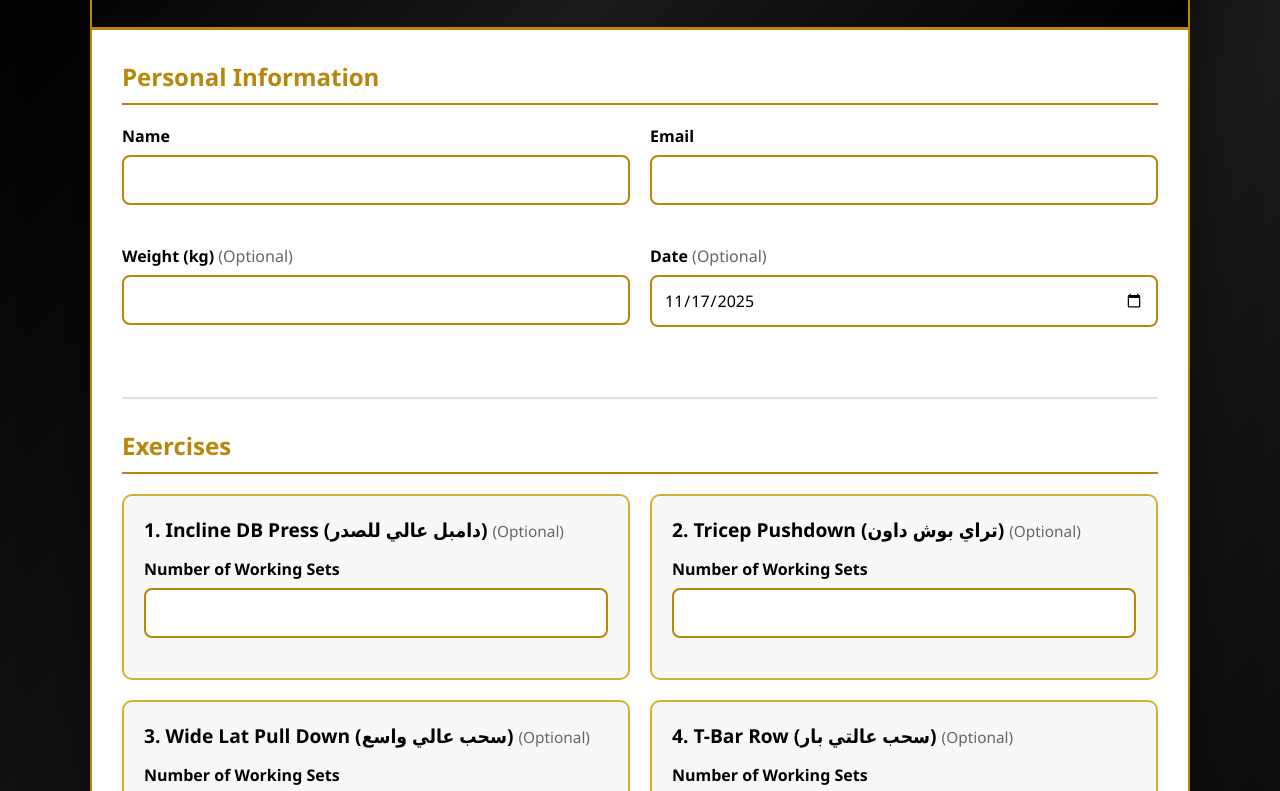
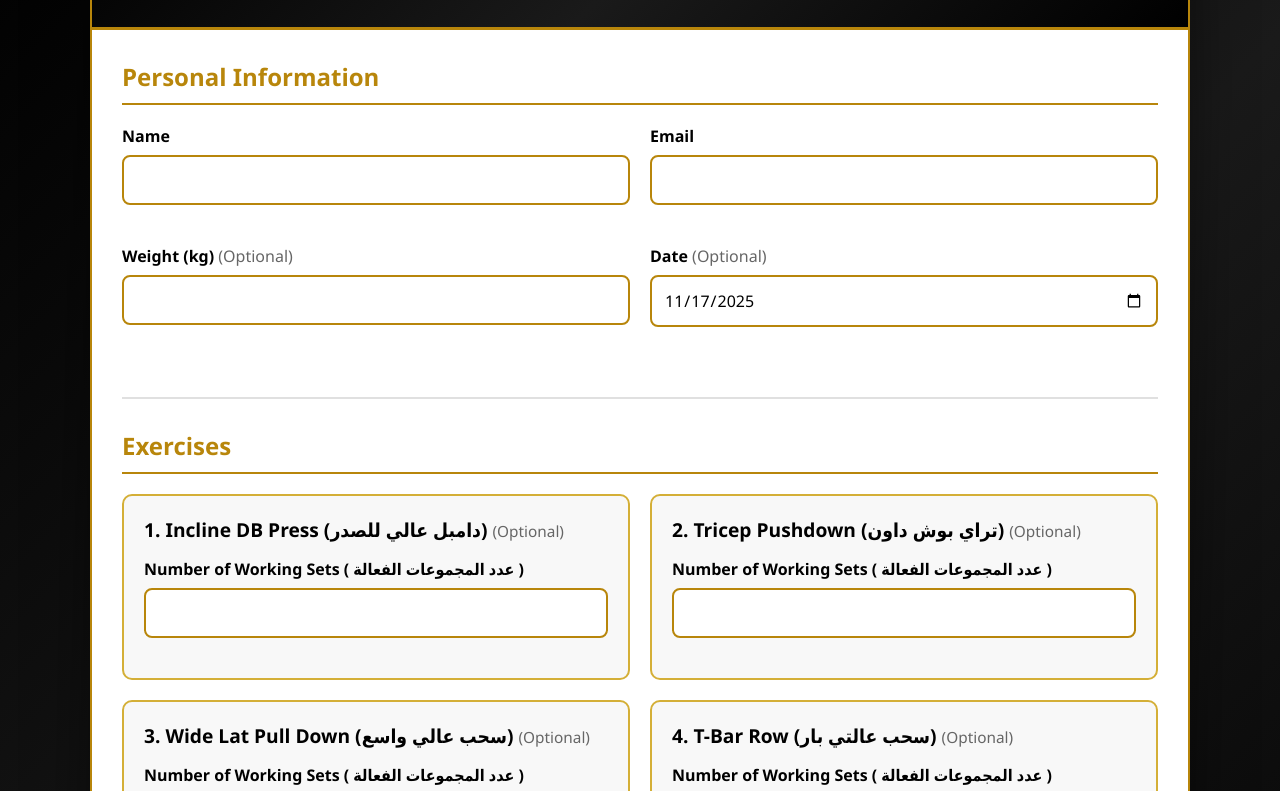
Before and after one commit to ahmedselmarasy-maker/coach-khaled-safwat, a website: page index.html in a window 1280 px wide. Shown: the part 132-923 px from the top of the page. Drawn offline with Linux system fonts and the light colour scheme.

Commit message:
Add Arabic translations to form labels: Number of Working Sets, Reps, and Weight

```diff
--- a/index.html
+++ b/index.html
@@ -49,7 +49,7 @@
                     <div class="exercise-group">
                         <h3>1. Incline DB Press (دامبل عالي للصدر) <span style="color: #666; font-weight: normal; font-size: 0.8em;">(Optional)</span></h3>
                         <div class="form-group">
-                            <label for="exercise1_sets">Number of Working Sets</label>
+                            <label for="exercise1_sets">Number of Working Sets ( عدد المجموعات الفعالة )</label>
                             <input type="number" id="exercise1_sets" name="exercise1_sets" min="0">
                         </div>
                         <div id="exercise1_sets_container" class="sets-container"></div>
@@ -58,7 +58,7 @@
                     <div class="exercise-group">
                         <h3>2. Tricep Pushdown (تراي بوش داون) <span style="color: #666; font-weight: normal; font-size: 0.8em;">(Optional)</span></h3>
                         <div class="form-group">
-                            <label for="exercise2_sets">Number of Working Sets</label>
+                            <label for="exercise2_sets">Number of Working Sets ( عدد المجموعات الفعالة )</label>
                             <input type="number" id="exercise2_sets" name="exercise2_sets" min="0">
                         </div>
                         <div id="exercise2_sets_container" class="sets-container"></div>
@@ -69,7 +69,7 @@
                     <div class="exercise-group">
                         <h3>3. Wide Lat Pull Down (سحب عالي واسع) <span style="color: #666; font-weight: normal; font-size: 0.8em;">(Optional)</span></h3>
                         <div class="form-group">
-                            <label for="exercise3_sets">Number of Working Sets</label>
+                            <label for="exercise3_sets">Number of Working Sets ( عدد المجموعات الفعالة )</label>
                             <input type="number" id="exercise3_sets" name="exercise3_sets" min="0">
                         </div>
                         <div id="exercise3_sets_container" class="sets-container"></div>
@@ -78,7 +78,7 @@
                     <div class="exercise-group">
                         <h3>4. T-Bar Row (سحب عالتي بار) <span style="color: #666; font-weight: normal; font-size: 0.8em;">(Optional)</span></h3>
                         <div class="form-group">
-                            <label for="exercise4_sets">Number of Working Sets</label>
+                            <label for="exercise4_sets">Number of Working Sets ( عدد المجموعات الفعالة )</label>
                             <input type="number" id="exercise4_sets" name="exercise4_sets" min="0">
                         </div>
                         <div id="exercise4_sets_container" class="sets-container"></div>
--- a/script.js
+++ b/script.js
@@ -286,11 +286,11 @@ function createSetFields(exerciseNum, numSets) {
                 <div class="set-header">Set ${i}</div>
                 <div class="set-fields">
                     <div class="form-group">
-                        <label for="exercise${exerciseNum}_set${i}_reps">Reps</label>
+                        <label for="exercise${exerciseNum}_set${i}_reps">Reps ( عدد التكرارات )</label>
                         <input type="number" id="exercise${exerciseNum}_set${i}_reps" name="exercise${exerciseNum}_set${i}_reps" min="0">
                     </div>
                     <div class="form-group">
-                        <label for="exercise${exerciseNum}_set${i}_weight">Weight (kg)</label>
+                        <label for="exercise${exerciseNum}_set${i}_weight">Weight (kg) ( الوزن )</label>
                         <input type="number" id="exercise${exerciseNum}_set${i}_weight" name="exercise${exerciseNum}_set${i}_weight" step="0.1" min="0">
                     </div>
                 </div>
```
